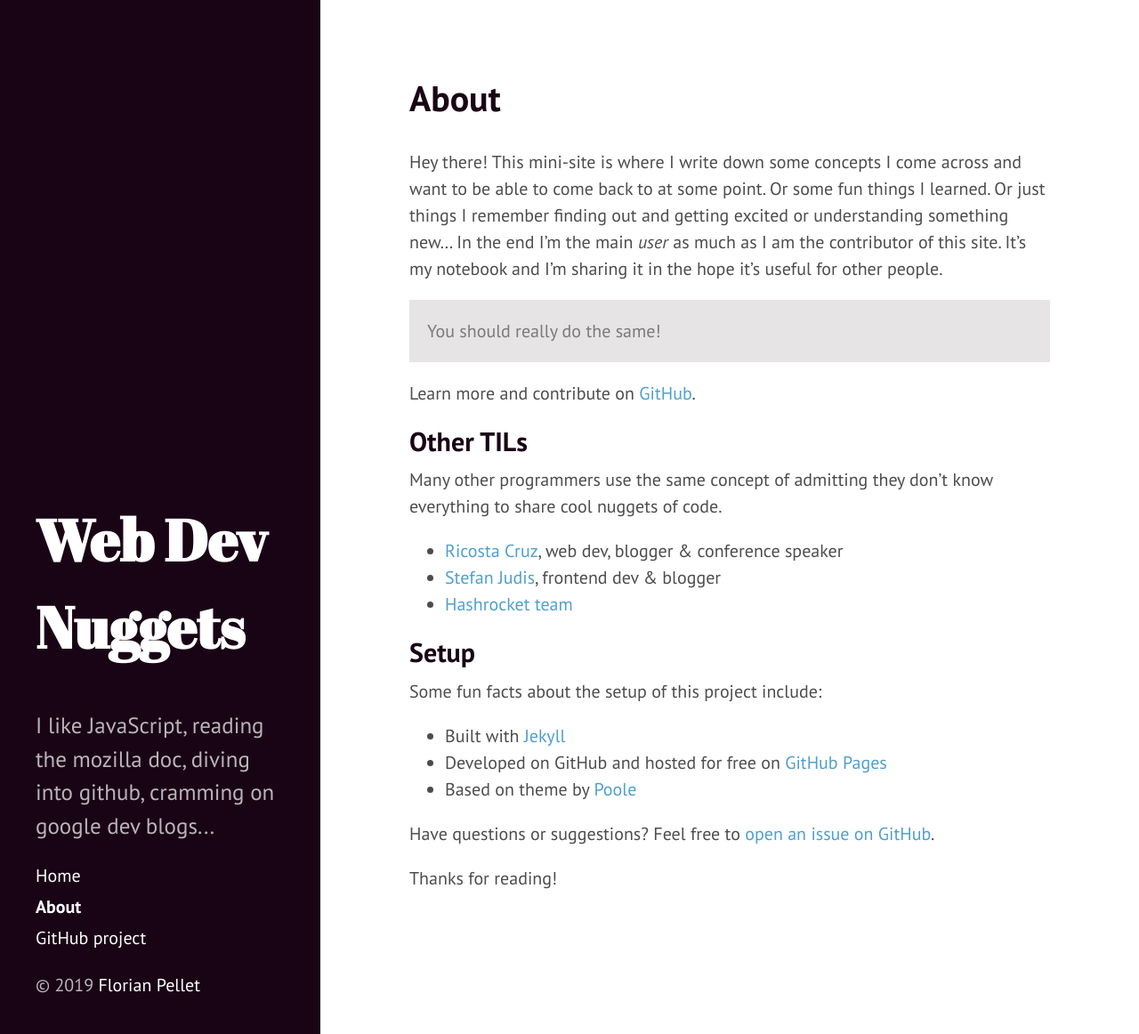
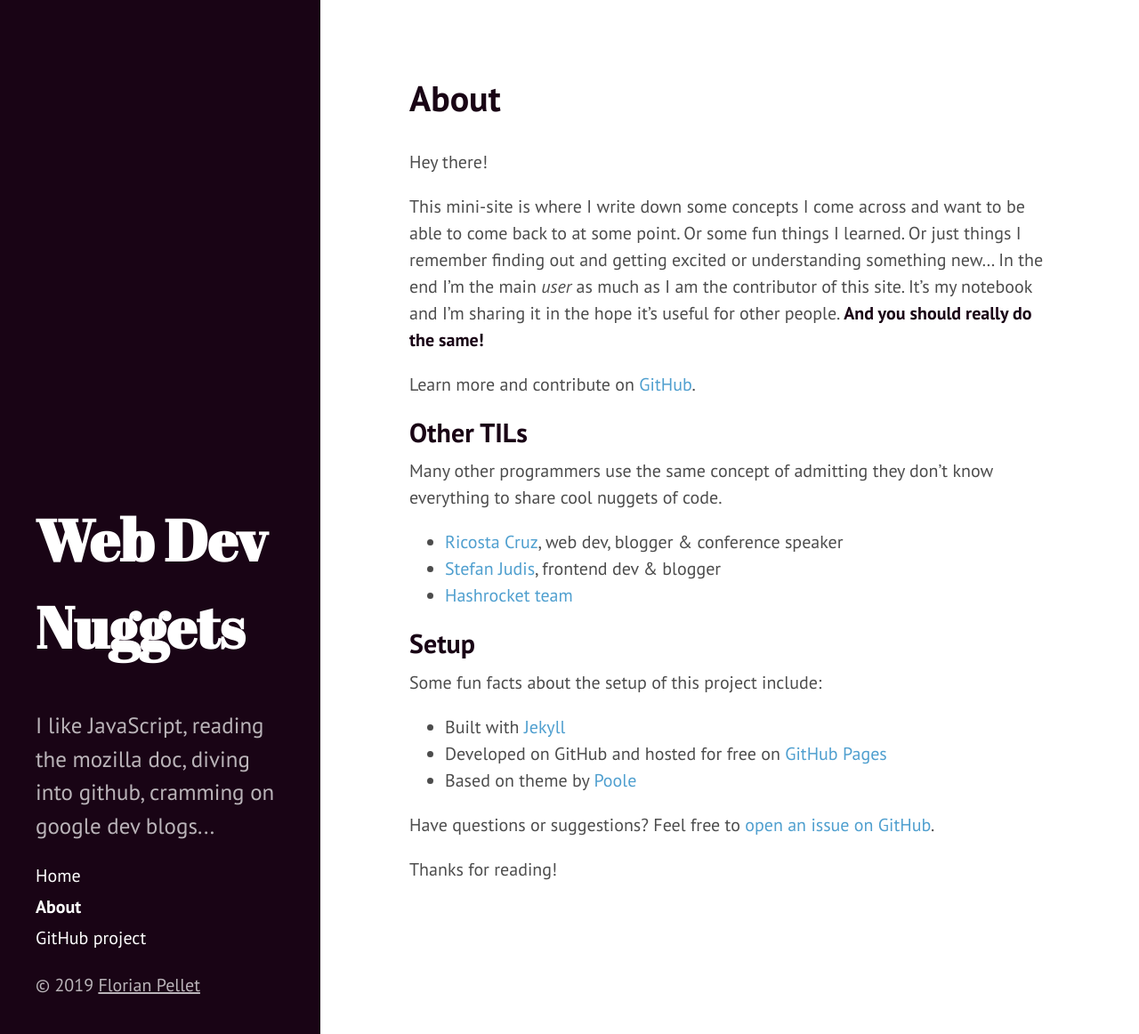
Before and after one commit to Sheraff/TIL, a Jekyll site: the page built from about.md, in a window 1280 px wide and 1162 px high. Shown: the whole window at 89% size. Built offline with Jekyll 4.4.1, drawn with Linux system fonts in a browser that asks for light colours.

Commit message:
about page update

```diff
--- a/_includes/sidebar.html
+++ b/_includes/sidebar.html
@@ -23,6 +23,6 @@
       <a class="sidebar-nav-item" href="{{ site.github.repo }}">GitHub project</a>
     </nav>
 
-    <p>&copy; {{ site.time | date: '%Y' }} <a href="{{ site.author.url }}">{{ site.author.name }}</a></p>
+    <p class="footer">&copy; {{ site.time | date: '%Y' }} <a href="{{ site.author.url }}">{{ site.author.name }}</a></p>
   </div>
 </div>
--- a/about.md
+++ b/about.md
@@ -3,9 +3,12 @@ layout: page
 title: About
 ---
 
-Hey there! This mini-site is where I write down some concepts I come across and want to be able to come back to at some point. Or some fun things I learned. Or just things I remember finding out and getting excited or understanding something new... In the end I'm the main *user* as much as I am the contributor of this site. It's my notebook and I'm sharing it in the hope it's useful for other people.
+Hey there!
 
-<p class="message">You should really do the same!</p>
+This mini-site is where I write down some concepts I come across and want to be able to come back to at some point.
+Or some fun things I learned.
+Or just things I remember finding out and getting excited or understanding something new...
+In the end I'm the main *user* as much as I am the contributor of this site. It's my notebook and I'm sharing it in the hope it's useful for other people. **And you should really do the same!**
 
 Learn more and contribute on [GitHub]({{ site.github.repo }}).
 
--- a/public/css/style.css
+++ b/public/css/style.css
@@ -318,6 +318,10 @@ tbody tr:nth-child(odd) th {
 .sidebar a.sidebar-nav-item:focus {
   text-decoration: underline;
 }
+.sidebar .footer a {
+  color: currentColor;
+  text-decoration: underline;
+}
 @media (min-width: 48em) {
   .sidebar {
     position: fixed;
--- a/public/css/style.less
+++ b/public/css/style.less
@@ -388,6 +388,11 @@ tbody tr:nth-child(odd) th {
 	a.sidebar-nav-item:focus {
 		text-decoration: underline;
 	}
+
+	.footer a {
+		color          : currentColor;
+		text-decoration: underline;
+	}
 }
 
 @media (min-width: 48em) {
```
